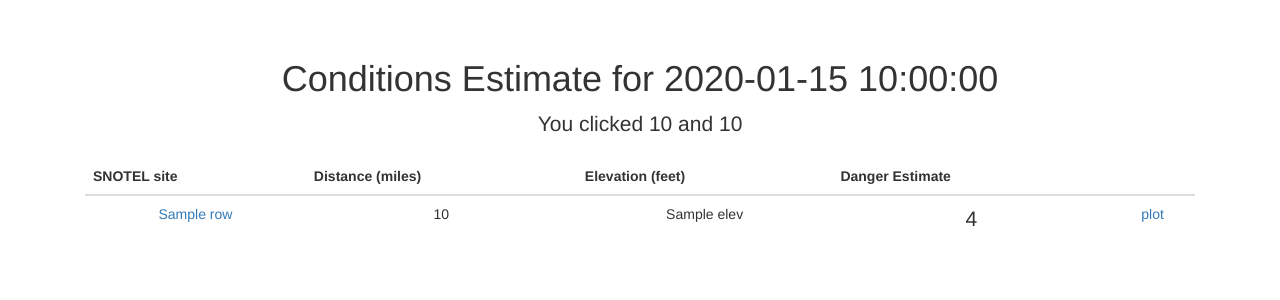
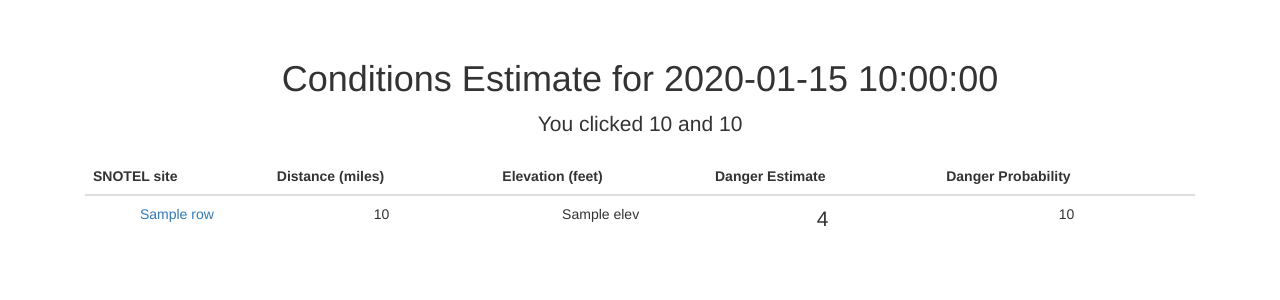
Before and after one commit to baldwint/snotelier, a Flask app: template snotelier/templates/result.html in a window 1280 px wide. Shown: the part 51-351 px from the top of the page. Run offline with Flask 2, Linux system fonts and the light colour scheme; the template is opened without the code that fills it: most values are stand-ins (such as "Sample title", 1, 10 or a date in 2020); parts of the project's set-up code (start-up, migrations or seed data) failed here and were passed over; some libraries are stand-ins or nearby versions.

Commit message:
danger probability

```diff
--- a/snotelier/templates/result.html
+++ b/snotelier/templates/result.html
@@ -10,17 +10,17 @@
             <th>Distance (miles)</th>
             <th>Elevation (feet)</th>
             <th>Danger Estimate</th>
-            <th></th>
+            <th>Danger Probability</th>
         </tr>
     </thead>
     <tbody>
         {% for row in snotels %}
         <tr>
-            <td><a href="http://wcc.sc.egov.usda.gov/nwcc/site?sitenum={{row.Index}}">{{row.site_name}}</a></td>
+            <td><a href="{{url_for('plotsite', date=params.date, state=row.state, site_id=row.Index)}}">{{row.site_name}}</a></td>
             <td>{{row.distance|round(1)}}</td>
             <td>{{row.elev}}</td>
             <td class="lead {{row.rating|lower}}">{{row.rating|lower}}</td>
-            <td><a href="{{url_for('plotsite', date=params.date, state=row.state, site_id=row.Index)}}">plot</a></td>
+            <td>{{row.probability|round(2)}}</td>
         </tr>
         {% endfor %}
     </tbody>
--- a/snotelier/views.py
+++ b/snotelier/views.py
@@ -78,10 +78,13 @@ def estimate():
                 )
         nearby_snotels = nearest_snotels(params['lat'], params['lng'])
         estimates = []
+        probas = []
         for site_id,state in nearby_snotels['state'].iteritems():
-            our_estimate = model_to_date(site_id, state, date)
+            our_estimate, our_prob = model_to_date(site_id, state, date)
             estimates.append(our_estimate)
+            probas.append(our_prob)
         nearby_snotels['rating'] = estimates
+        nearby_snotels['probability'] = probas
         #relevant_nwac = relevant_nwac_reports(date)
         print(list(nearby_snotels.itertuples()))
         return render_template('result.html', params=params,
```
Also changed, not shown: snotelier/model.py (+6 -3 lines).
